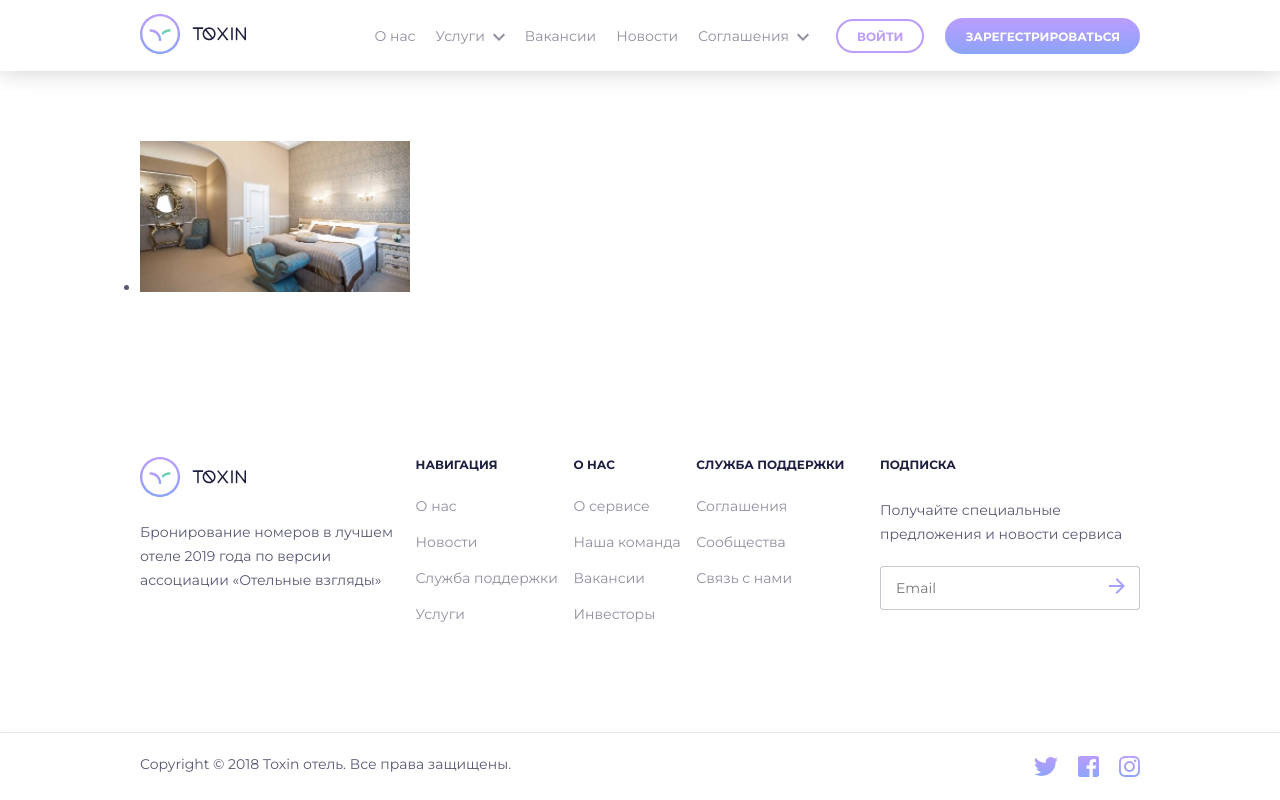
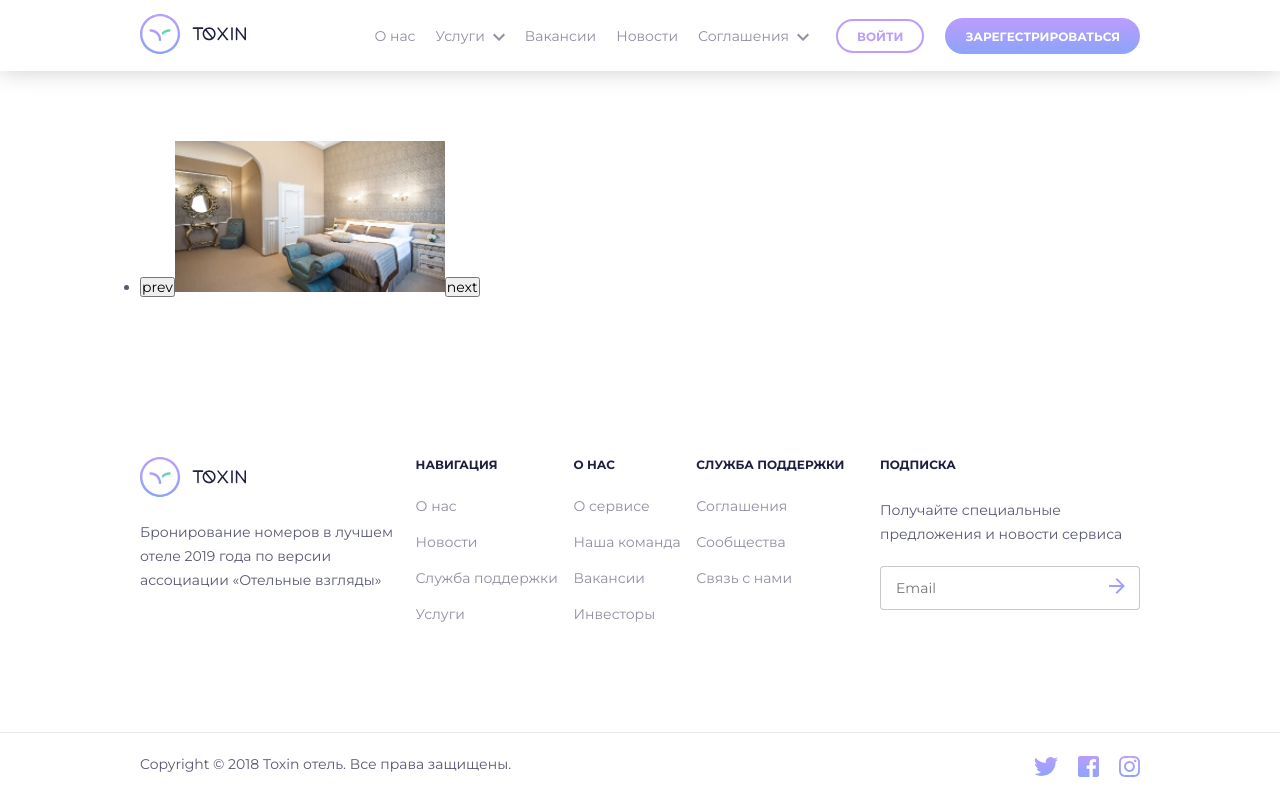
Before and after one commit to Toxiusus/Toxin-Hotel, a React (Create React App) app: page /search-room in a window 1280 px wide. Built offline with nearby package versions, Linux system fonts and the light colour scheme.

Commit message:
add buttons for slider

```diff
--- a/src/pages/SearchRoom/SearchRoom.jsx
+++ b/src/pages/SearchRoom/SearchRoom.jsx
@@ -1,7 +1,12 @@
+import React, { useState, useEffect } from "react";
 import "./SearchRoom.scss";
-import room from "../../assets/img/room-0.jpeg";
+import roomFirst from "../../assets/img/room-0.jpeg";
 
 function SearchRoom() {
+  const [image, setImage] = useState();
+
+  const images = [roomFirst];
+
   return (
     <section className="room">
       <div className="room__container container">
@@ -12,7 +17,9 @@ function SearchRoom() {
               <div className="cards__item">
                 <div className="cards__item-img">
                   <a href="/">
-                    <img src={room} alt="room-0" />
+                    <button>prev</button>
+                    <img src={roomFirst} alt="room-0" />
+                    <button>next</button>
                   </a>
                 </div>
               </div>
```
